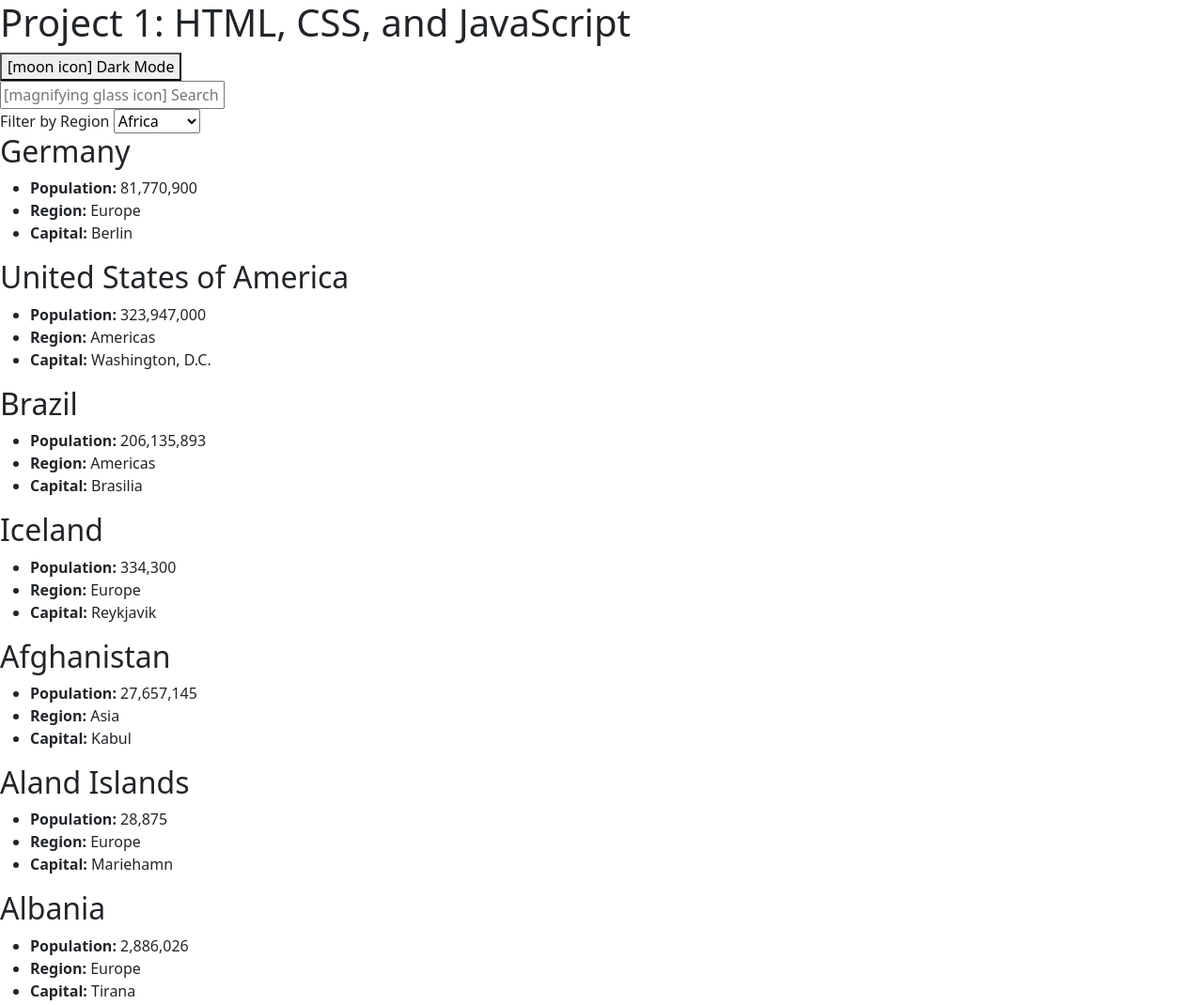
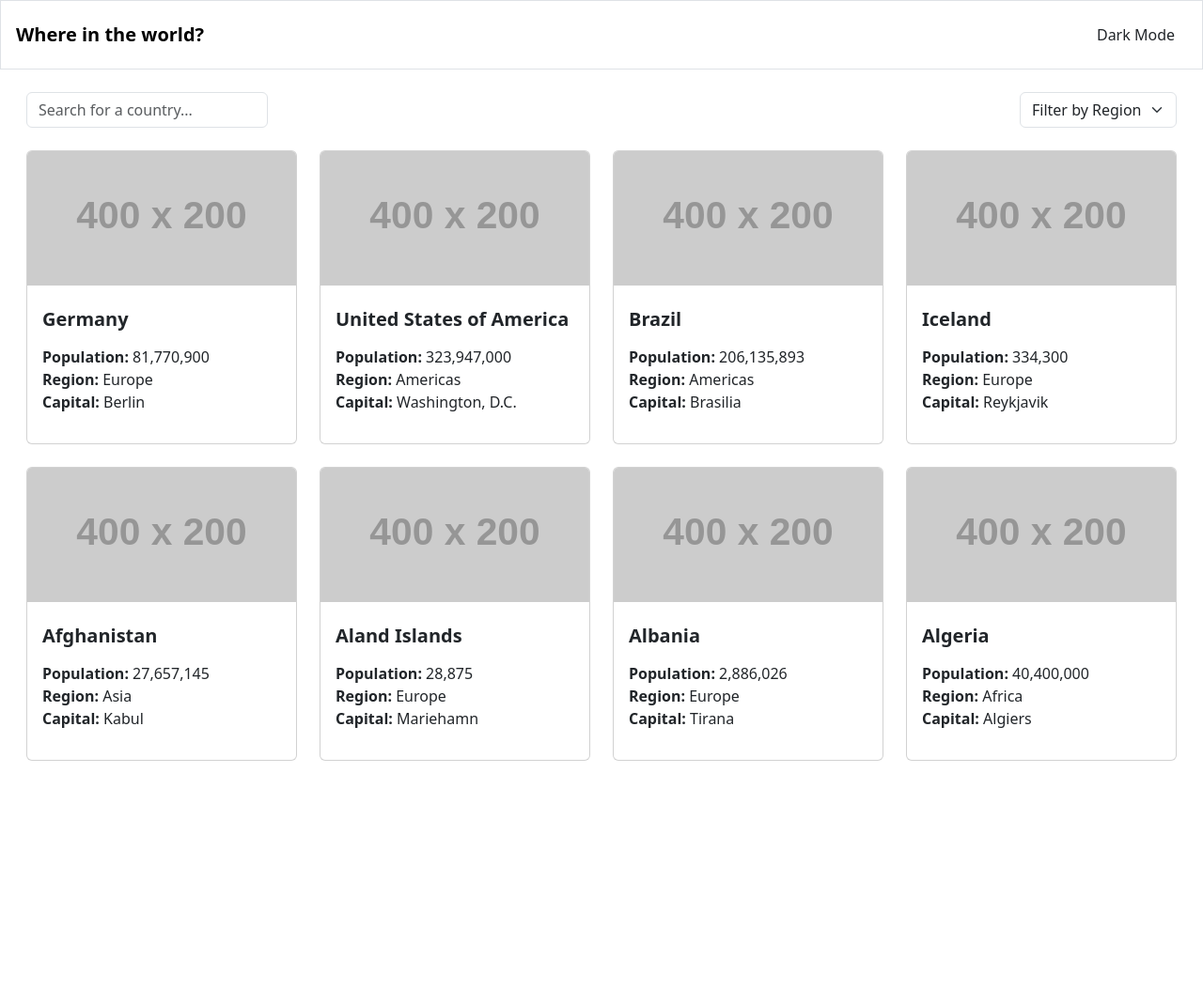
Before and after one commit to hirekarl/project1_html_css_js, a website with bundled scripts: page index.html in a window 1280 px wide. Shown: the top 1070 px of the page at 94% size. After the commit the page ends 834 px from the top, so only its background shows below. Built offline with nearby package versions, Linux system fonts and the light colour scheme; placeholder pictures from the web are drawn by us.

Commit message:
Completed most of barebones HTML implementation.

```diff
--- a/index.html
+++ b/index.html
@@ -9,20 +9,31 @@
       content="Karl Johnson's submission for PS 2025-RTT-30 Project 1: HTML, CSS, and JavaScript." />
     <title>Project 1: HTML, CSS, and JavaScript</title>
     <link rel="icon" href="./images/favicon-32x32.png" type="image/png" />
-    <link rel="stylesheet" href="./styles/css/custom.css">
+    <link rel="stylesheet" href="./styles/css/custom.css" />
     <script type="module" src="./dist/index.js" defer></script>
   </head>
   <body>
     <header>
-      <h1>Project 1: HTML, CSS, and JavaScript</h1>
-      <button>[moon icon] Dark Mode</button>
+      <nav class="navbar px-3 py-3 border">
+        <a href="#" class="navbar-brand fw-bold">Where in the world?</a>
+        <button class="btn btn-outline-tertiary">Dark Mode</button>
+      </nav>
     </header>
     <main>
-      <section>
-        <div><input type="text" placeholder="[magnifying glass icon] Search for a country..." /></div>
+      <section class="container-fluid">
+        <div class="mx-3 my-4">
+          <div class="row">
+            <div class="col">
+              <div class="d-flex justify-content-between">
                 <div>
-          <label for="region">Filter by Region</label>
-          <select id="region">
+                  <input
+                    type="text"
+                    class="form-control"
+                    placeholder="Search for a country..." />
+                </div>
+                <div>
+                  <select id="region" class="form-select">
+                    <option selected>Filter by Region</option>
                     <option value="africa">Africa</option>
                     <option value="americas">Americas</option>
                     <option value="asia">Asia</option>
@@ -30,67 +41,158 @@
                     <option value="oceania">Oceania</option>
                   </select>
                 </div>
+              </div>
+            </div>
+          </div>
+        </div>
       </section>
-      <section>
-        <div>
-          <h2>Germany</h2>
-          <ul>
+      <section class="container-fluid">
+        <div class="mx-3">
+          <div class="row">
+            <div
+              class="col-xl-3 col-lg-3 col-md-6 col-sm-12 mb-4">
+              <div class="card">
+                <img
+                  src="https://placehold.co/400x200"
+                  class="card-img-top"
+                  alt />
+                <div class="card-body">
+                  <h2 class="card-title fs-5 fw-bold py-2">Germany</h2>
+                  <div class="card-text">
+                    <ul class="list-unstyled">
                       <li><strong>Population:</strong> 81,770,900</li>
                       <li><strong>Region:</strong> Europe</li>
                       <li><strong>Capital:</strong> Berlin</li>
                     </ul>
                   </div>
-        <div>
-          <h2>United States of America</h2>
-          <ul>
+                </div>
+              </div>
+            </div>
+            <div
+              class="col-xl-3 col-lg-3 col-md-6 col-sm-12 mb-4">
+              <div class="card">
+                <img
+                  src="https://placehold.co/400x200"
+                  class="card-img-top"
+                  alt />
+                <div class="card-body">
+                  <h2 class="card-title fs-5 fw-bold py-2">United States of America</h2>
+                  <div class="card-text">
+                    <ul class="list-unstyled">
                       <li><strong>Population:</strong> 323,947,000</li>
                       <li><strong>Region:</strong> Americas</li>
                       <li><strong>Capital:</strong> Washington, D.C.</li>
                     </ul>
                   </div>
-        <div>
-          <h2>Brazil</h2>
-          <ul>
+                </div>
+              </div>
+            </div>
+            <div
+              class="col-xl-3 col-lg-3 col-md-6 col-sm-12 mb-4">
+              <div class="card">
+                <img src="https://placehold.co/400x200" class="card-img-top"
+                  alt />
+                <div class="card-body">
+                  <h2 class="card-title fs-5 fw-bold py-2">Brazil</h2>
+                  <div class="card-text">
+                    <ul class="list-unstyled">
                       <li><strong>Population:</strong> 206,135,893</li>
                       <li><strong>Region:</strong> Americas</li>
                       <li><strong>Capital:</strong> Brasilia</li>
                     </ul>
                   </div>
-        <h2>Iceland</h2>
-          <ul>
+                </div>
+              </div>
+            </div>
+            <div
+              class="col-xl-3 col-lg-3 col-md-6 col-sm-12 mb-4">
+              <div class="card">
+                <img src="https://placehold.co/400x200" class="card-img-top"
+                  alt />
+                <div class="card-body">
+                  <h2 class="card-title fs-5 fw-bold py-2">Iceland</h2>
+                  <div class="card-text">
+                    <ul class="list-unstyled">
                       <li><strong>Population:</strong> 334,300</li>
                       <li><strong>Region:</strong> Europe</li>
                       <li><strong>Capital:</strong> Reykjavik</li>
                     </ul>
                   </div>
-        <h2>Afghanistan</h2>
-          <ul>
+                </div>
+              </div>
+            </div>
+          </div>
+          <div class="row">
+            <div
+              class="col-xl-3 col-lg-3 col-md-6 col-sm-12 mb-4">
+              <div class="card">
+                <img src="https://placehold.co/400x200" class="card-img-top"
+                  alt />
+                <div class="card-body">
+                  <h2 class="card-title fs-5 fw-bold py-2">Afghanistan</h2>
+                  <div class="card-text">
+                    <ul class="list-unstyled">
                       <li><strong>Population:</strong> 27,657,145</li>
                       <li><strong>Region:</strong> Asia</li>
                       <li><strong>Capital:</strong> Kabul</li>
                     </ul>
                   </div>
-        <h2>Aland Islands</h2>
-          <ul>
+                </div>
+              </div>
+            </div>
+            <div
+              class="col-xl-3 col-lg-3 col-md-6 col-sm-12 mb-4">
+              <div class="card">
+                <img src="https://placehold.co/400x200" class="card-img-top"
+                  alt />
+                <div class="card-body">
+                  <h2 class="card-title fs-5 fw-bold py-2">Aland Islands</h2>
+                  <div class="card-text">
+                    <ul class="list-unstyled">
                       <li><strong>Population:</strong> 28,875</li>
                       <li><strong>Region:</strong> Europe</li>
                       <li><strong>Capital:</strong> Mariehamn</li>
                     </ul>
                   </div>
-        <h2>Albania</h2>
-          <ul>
+                </div>
+              </div>
+            </div>
+            <div
+              class="col-xl-3 col-lg-3 col-md-6 col-sm-12 mb-4">
+              <div class="card">
+                <img src="https://placehold.co/400x200" class="card-img-top"
+                  alt />
+                <div class="card-body">
+                  <h2 class="card-title fs-5 fw-bold py-2">Albania</h2>
+                  <div class="card-text">
+                    <ul class="list-unstyled">
                       <li><strong>Population:</strong> 2,886,026</li>
                       <li><strong>Region:</strong> Europe</li>
                       <li><strong>Capital:</strong> Tirana</li>
                     </ul>
                   </div>
-        <h2>Algeria</h2>
-          <ul>
+                </div>
+              </div>
+            </div>
+            <div
+              class="col-xl-3 col-lg-3 col-md-6 col-sm-12 mb-4">
+              <div class="card">
+                <img src="https://placehold.co/400x200" class="card-img-top"
+                  alt />
+                <div class="card-body">
+                  <h2 class="card-title fs-5 fw-bold py-2">Algeria</h2>
+                  <div class="card-text">
+                    <ul class="list-unstyled">
                       <li><strong>Population:</strong> 40,400,000</li>
                       <li><strong>Region:</strong> Africa</li>
                       <li><strong>Capital:</strong> Algiers</li>
                     </ul>
                   </div>
+                </div>
+              </div>
+            </div>
+          </div>
+        </div>
       </section>
     </main>
   </body>
```
Lines whose indentation alone changed are shown as unchanged.
